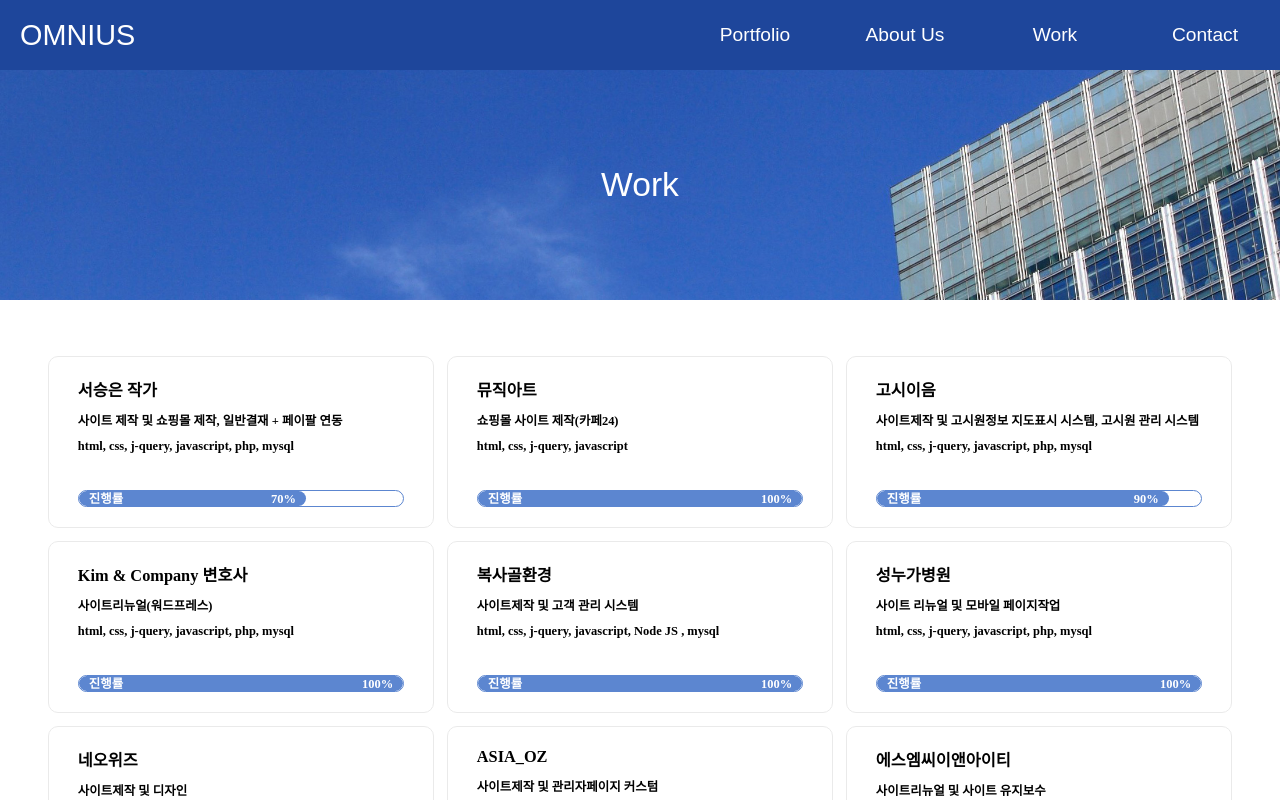
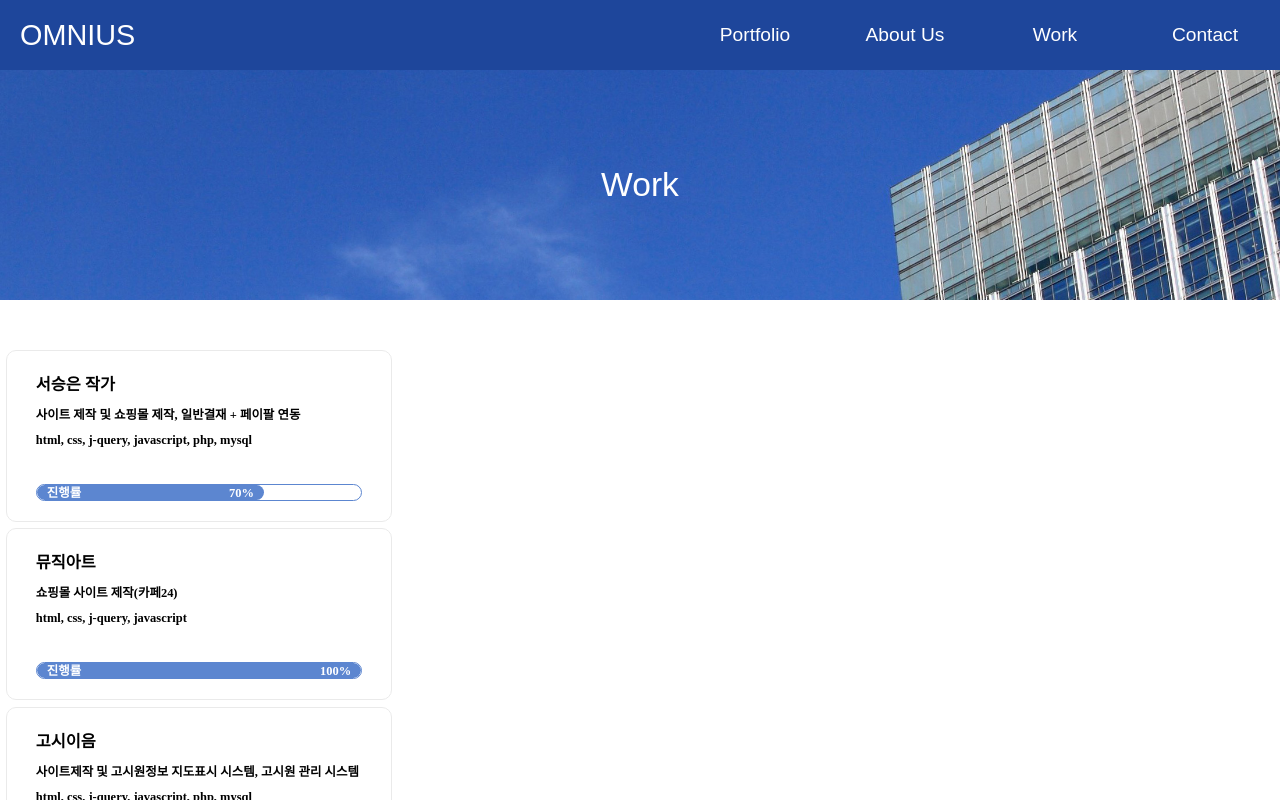
Before and after one commit to omnius-web/omnius_site, a React (Create React App) app: page /work in a window 1280 px wide. Shown: the top 800 px of the page. Built offline with nearby package versions, Linux system fonts and the light colour scheme; a web font is replaced by a local one.

Commit message:
210803-11

```diff
--- a/src/components/work/work.css
+++ b/src/components/work/work.css
@@ -5,7 +5,7 @@
 
 
 .work {
-        display: flex;
+        /* display: flex; */
         justify-content: center;
         align-items: center;
         flex-wrap: wrap;
@@ -81,10 +81,7 @@
         font-size: 1.3rem;
 }
 
-.aos-animate {
-        z-index: 0!important;
-        position: relative!important;
-}
+
 
 
 
```
